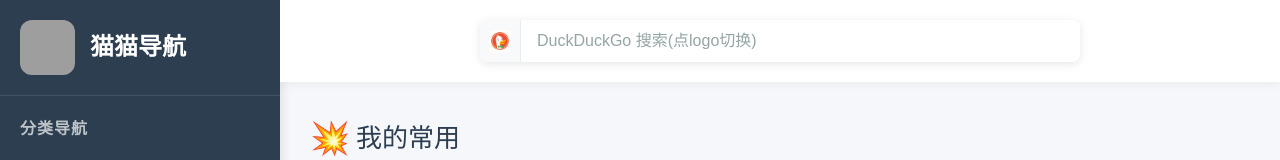
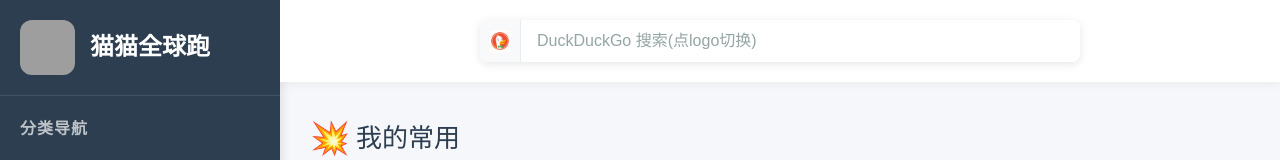
Before and after one commit to zhendong2022/mao_nav, a Vue app: page / in a window 1280 px wide. Shown: the top 160 px of the page. Built offline with nearby package versions, Linux system fonts and the light colour scheme; grey boxes are pictures that could not be loaded.

Commit message:
chore: 更新导航数据 - 2025/7/17 10:48:29

```diff
--- a/src/mock/mock_data.js
+++ b/src/mock/mock_data.js
@@ -474,5 +474,6 @@ export const mockData = {
       ]
     }
   ],
-  "title": "猫猫导航"
+  "title": "猫猫全球跑",
+  "_fileSha": "f14297b8bfe0b745aac535feca6f292b37578629"
 }
```
